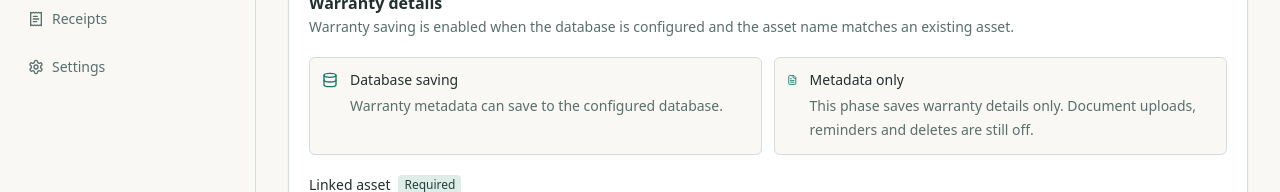
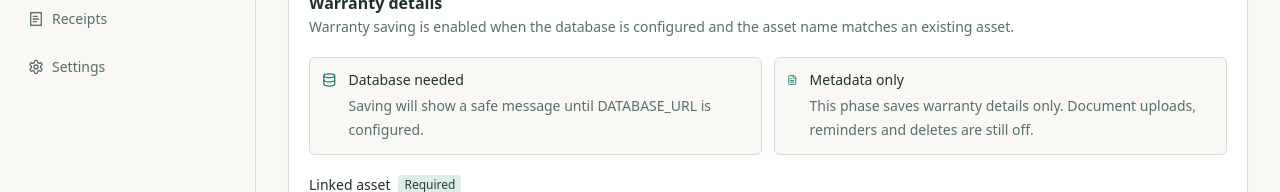
Before and after one commit to LatinMaestro/HomeVault, a Next.js app: page /warranties/new in a window 1280 px wide. Shown: the part 288-480 px from the top of the page. Built offline with nearby package versions, Linux system fonts and the light colour scheme; no server answers.

Commit message:
security: reflect preview database access state

```diff
--- a/src/app/warranties/new/page.tsx
+++ b/src/app/warranties/new/page.tsx
@@ -1,3 +1,5 @@
+import { isPreviewDatabaseEnabled } from "@/lib/db";
+
 import type { Metadata } from "next";
 
 import { createWarrantyAction } from "@/app/warranties/actions";
@@ -37,7 +39,7 @@ export default async function NewWarrantyPage() {
           description="Warranty saving is enabled when the database is configured and the asset name matches an existing asset."
           fields={fields}
           action={createWarrantyAction}
-          databaseConfigured={Boolean(process.env.DATABASE_URL)}
+          databaseConfigured={isPreviewDatabaseEnabled()}
         />
       </section>
     </AppShell>
```
